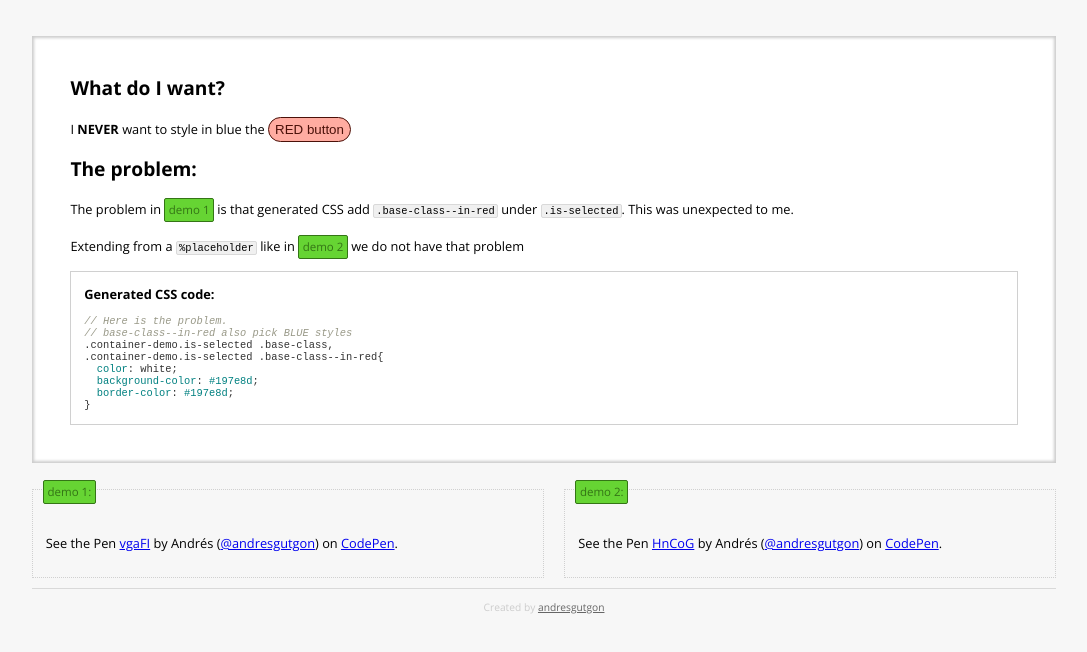
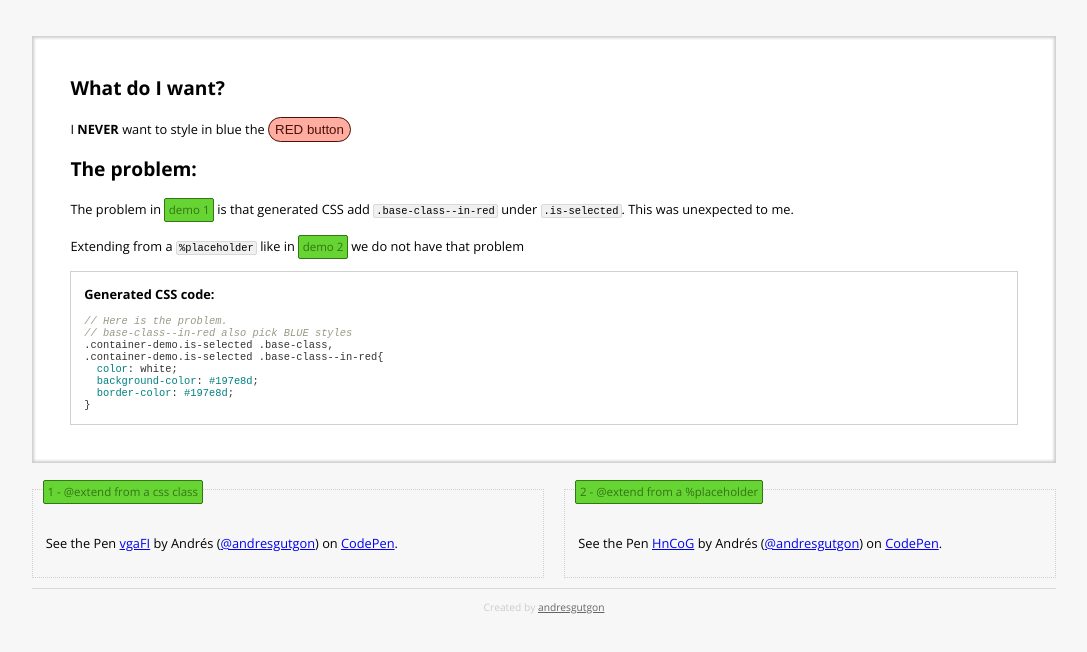
Before and after one commit to andresgutgon/sass-extend-demo, a plain HTML site: page index.html in a window 1280 px wide. Shown: the part 90-742 px from the top of the page, without its empty margins (96-1183 px from the left). Drawn offline with nearby package versions, Linux system fonts and the light colour scheme; a script that the page names is missing.

Commit message:
Change label text

```diff
--- a/index.html
+++ b/index.html
@@ -42,7 +42,7 @@
         <div class="demo-zone clearfix">
           <div class="demo-zone__block demo-zone__block--first">
             <div class="demo-zone__block__inner">
-              <span class="demo-label">demo 1:</span>
+              <span class="demo-label">1 - @extend from a css class</span>
               <br>
               <p data-height="368" data-theme-id="9361" data-slug-hash="vgaFI" data-default-tab="result" data-user="andresgutgon" class='codepen'>See the Pen <a href='http://codepen.io/andresgutgon/pen/vgaFI/'>vgaFI</a> by Andrés (<a href='http://codepen.io/andresgutgon'>@andresgutgon</a>) on <a href='http://codepen.io'>CodePen</a>.</p>
               <script async src="//codepen.io/assets/embed/ei.js"></script>
@@ -51,7 +51,7 @@
 
           <div class="demo-zone__block">
             <div class="demo-zone__block__inner">
-              <span class="demo-label">demo 2:</span>
+              <span class="demo-label">2 - @extend from a %placeholder</span>
               <br>
               <p data-height="519" data-theme-id="9361" data-slug-hash="HnCoG" data-default-tab="result" data-user="andresgutgon" class='codepen'>See the Pen <a href='http://codepen.io/andresgutgon/pen/HnCoG/'>HnCoG</a> by Andrés (<a href='http://codepen.io/andresgutgon'>@andresgutgon</a>) on <a href='http://codepen.io'>CodePen</a>.</p>
               <script async src="//codepen.io/assets/embed/ei.js"></script>
```
